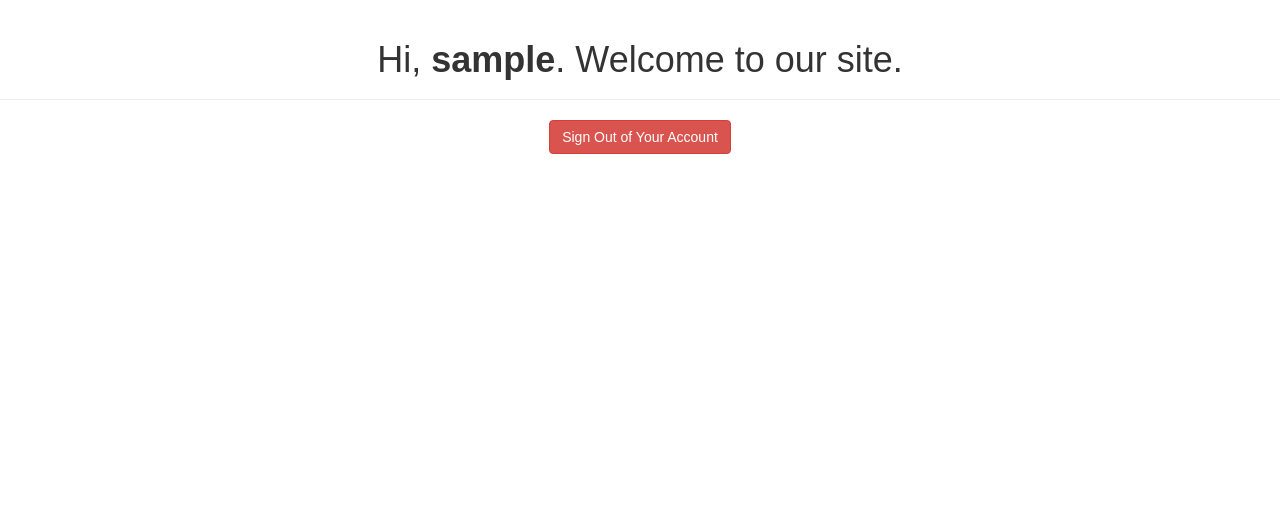
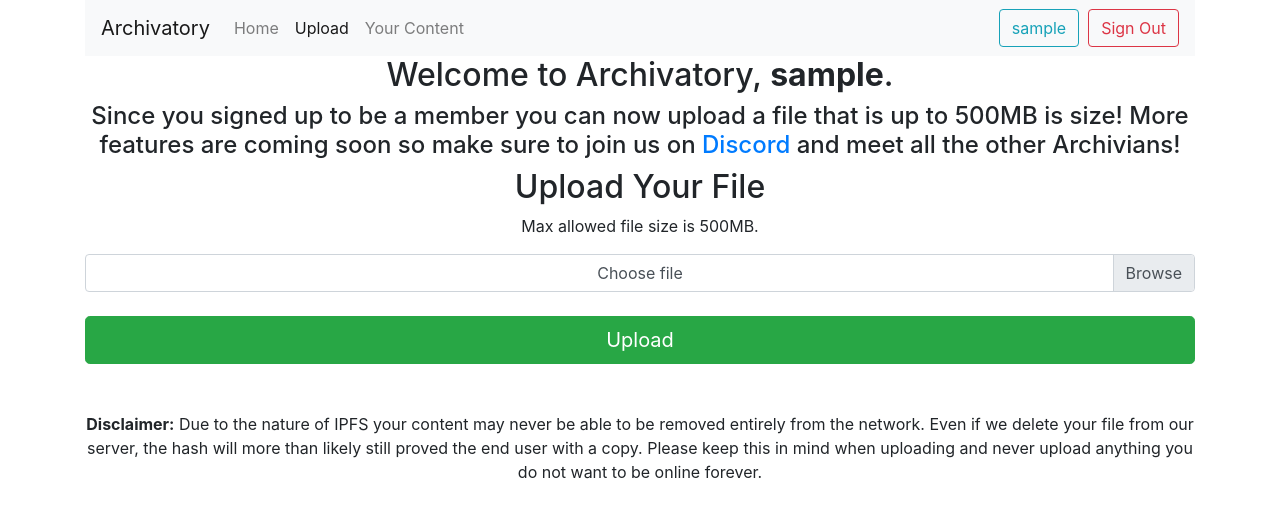
Before and after one commit to jrswab/archivatory, a PHP site: page /welcome.php in a window 1280 px wide. Shown: the top 518 px of the page. Run offline with PHP 8.4, Linux system fonts and the light colour scheme; the visitor is signed in with stand-in values (Sample User, id 1).

Commit message:
set up user pages with php database access. (bare bones home page needs fixed)

```diff
--- a/register.php
+++ b/register.php
@@ -99,13 +99,15 @@ if($_SERVER["REQUEST_METHOD"] == "POST"){
     <meta charset="UTF-8">
     <title>Sign Up</title>
     <link rel="stylesheet" href="https://maxcdn.bootstrapcdn.com/bootstrap/3.3.7/css/bootstrap.css">
+	<link rel="stylesheet" type="text/css" href="style.css">
     <style type="text/css">
         body{ font: 14px sans-serif; }
         .wrapper{ width: 350px; padding: 20px; }
     </style>
 </head>
 <body>
-    <div class="wrapper">
+    <div class="container">
+		<img class="logo" src="img/Archivatory_logo.png" />
         <h2>Sign Up</h2>
         <p>Please fill this form to create an account.</p>
         <form action="<?php echo htmlspecialchars($_SERVER["PHP_SELF"]); ?>" method="post">
--- a/style.css
+++ b/style.css
@@ -1,117 +1,10 @@
 /* Mobile CSS */
-a:link {
-	color: #228b22;
+
+table {
+	width: 100%;
+	text-align: center;
 }
 
-a:visited {
-	color: #8fbc8f;
+th {
+	text-align: center;
 }
-
-body {
-	background-color: #f2f3f4;
-	position: absolute;
-	padding: 0 20px 0 20px;
-}
-
-h2 {
-	font-size: 50px;
-}
-
-h3 {
-	font-size:33px;
-}
-
-p {
-	font-size: 22px;
-}
-
-img.logo {
-	max-width: 95%;
-}
-
-input {
-	font-size: 22px;
-	width:50%;
-}
-
-.container {
-	display: flex;
-	flex-flow: column;
-	justify-content: center;
-	align-items: center;
-	height: 100%;
-}
-
-#upload-form {
-	display:flex;
-	flex-flow: column;
-	justify-content: center;
-	align-items: center;
-	text-align: center;
-	background-color: #e5e4e2;
-	border-radius: 10px;
-	width: 90%;
-}
-
-.inner-form {
-	border-radius: 10px;
-	background-color: #8fbc8f;
-	padding: 10px 30px;
-
-}
-
-.form-button {
-	display: inline-block;
-	color: #ffffff;
-	background-color: #228b22;
-	border: none;
-	padding: 15px 32px;
-	text-align: center;
-	font-size: 33px;
-	font-weight: bold;
-}
-
-.disclaimer {
-	padding: 0 20px 0 20px;
-	font-size: 16px;
-}
-
-.columned {
-	width: 90%;
-	font-size: 22px;
-}
-
-@media only screen and (min-width: 1100px) {
-	/* For Desktop Monitors */
-
-	#upload-form {
-		display: flex;
-		flex-flow: column;
-		justify-content: center;
-		align-items: center;
-		text-align: center;
-		background-color: #e5e4e2;
-		border-radius: 10px;
-		width: 50%;
-	}
-
-	.form-button {
-		display: inline-block;
-		color: #ffffff;
-		background-color: #228b22;
-		border: none;
-		padding: 15px 32px;
-		text-align: center;
-		font-size: 20px;
-		font-weight: bold;
-	}
-
-	.columned {
-		width: 50%;
-		font-size: 22px;
-	}
-
-	img.logo {
-		width: 20%;
-	}
-}
--- a/welcome.php
+++ b/welcome.php
@@ -8,21 +8,68 @@ if(!isset($_SESSION['username']) || empty($_SESSION['username'])){
   exit;
 }
 ?>
-
 <!DOCTYPE html>
 <html lang="en">
 <head>
     <meta charset="UTF-8">
     <title>Welcome</title>
-    <link rel="stylesheet" href="https://maxcdn.bootstrapcdn.com/bootstrap/3.3.7/css/bootstrap.css">
-    <style type="text/css">
-        body{ font: 14px sans-serif; text-align: center; }
-    </style>
+        <link rel="stylesheet" type="text/css" href="style.css?v=<?=time();?>">
+        <link rel="stylesheet" href="https://stackpath.bootstrapcdn.com/bootstrap/4.1.1/css/bootstrap.min.css" integrity="sha384-WskhaSGFgHYWDcbwN70/dfYBj47jz9qbsMId/iRN3ewGhXQFZCSftd1LZCfmhktB" crossorigin="anonymous">
 </head>
 <body>
-    <div class="page-header">
-        <h1>Hi, <b><?php echo htmlspecialchars($_SESSION['username']); ?></b>. Welcome to our site.</h1>
-    </div>
-    <p><a href="logout.php" class="btn btn-danger">Sign Out of Your Account</a></p>
+    <div class="page-header container">
+		<nav class="navbar navbar-expand-lg navbar-light bg-light">
+		  <a class="navbar-brand" href="index.html">Archivatory</a>
+			<button class="navbar-toggler" type="button" data-toggle="collapse" data-target="#navbarSupportedContent" aria-controls="navbarSupportedContent" aria-expanded="false" aria-label="Toggle navigation">
+    			<span class="navbar-toggler-icon"></span>
+			</button>
+
+		  <div class="collapse navbar-collapse" id="navbarSupportedContent">
+				<ul class="navbar-nav mr-auto">
+				  <li class="nav-item">
+						<a class="nav-link" href="index.html">Home</a>
+				  </li>
+				  <li class="nav-item active">
+						<span class="nav-link" href="welcome.php"><span class="sr-only">(current)</span>Upload</span>
+				  </li>
+				  <li class="nav-item">
+						<a class="nav-link" href="hashtable.php">Your Content</a>
+				  </li>
+				</ul>
+				<form class="form-inline my-2 my-lg-0">
+				  <span class="btn btn-outline-info"><?php echo htmlspecialchars($_SESSION['username']); ?></span>
+				  &nbsp;&nbsp;
+				  <a href="logout.php" class="btn btn-outline-danger">Sign Out</a>
+				</form>
+		  </div>
+		</nav>
+	</div>
+
+	<div id="content" class="container">
+		<div style="text-align:center;width:100%;">
+			<h2>Welcome to Archivatory, <b><?php echo htmlspecialchars($_SESSION['username']); ?></b>.</h2>
+			<h4>Since you signed up to be a member you can now upload a file that is up to 500MB is size! More features are coming soon so make sure to join us on <a href="https://discord.gg/dKDuaST" target="_blank">Discord</a> and meet all the other Archivians!</h4>
+		<div>
+
+		<form id="upload-form" enctype="multipart/form-data" action="memUp.php" method="POST">
+			<h2>Upload Your File</h2>
+			<p>Max allowed file size is 500MB.</p>
+			<div class="custom-file">
+				<input class="custom-file-input" type="file" name="file" id="customFile">
+				<br><br>
+				<label class="custom-file-label" for="customFile">Choose file</label>
+			</div>
+			<button id="click" onclick="pgShow()" class="btn btn-success btn-lg btn-block" name="submit" type="submit">Upload</button><br /><br />
+			<img id="bar" style="display:none" src="img/bar.gif" />
+			<p><strong>Disclaimer:</strong> Due to the nature of IPFS your content may never be able to be removed entirely from the network. Even if we delete your file from our server, the hash will more than likely still proved the end user with a copy. Please keep this in mind when uploading and never upload anything you do not want to be online forever.</p>
+		</form>
+
+	</div>
+    <script>
+		function pgShow() {
+			var bar = document.getElementById("bar");
+			bar.style.display = "block";
+		}
+	</script>
 </body>
 </html>
```
Also changed, not shown: hashtable.php (added, +71 -0 lines), memUp.php (added, +88 -0 lines), uploadDBconfig.php (added, +14 -0 lines), 1 other file.
